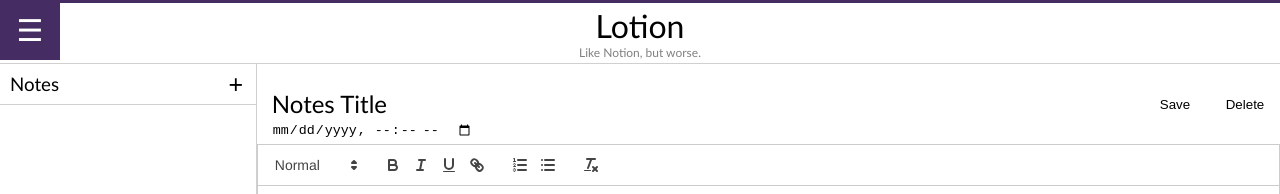
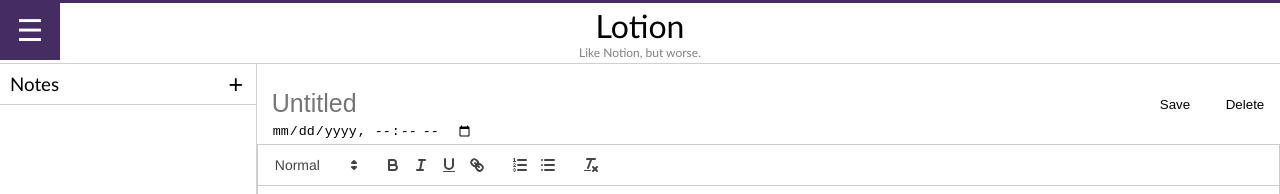
Before and after one commit to kdafrose/kdafrose, a React (Create React App) app: page /Edit in a window 1280 px wide. Shown: the top 194 px of the page. Built offline with nearby package versions, Linux system fonts and the light colour scheme.

Commit message:
Added user input for title

```diff
--- a/package.json
+++ b/package.json
@@ -11,6 +11,7 @@
     "react-quill": "^2.0.0",
     "react-router-dom": "^6.8.2",
     "react-scripts": "^5.0.1",
+    "react-uuid": "^2.0.0",
     "web-vitals": "^2.1.4"
   },
   "scripts": {
--- a/src/components/EditNotes.js
+++ b/src/components/EditNotes.js
@@ -1,17 +1,33 @@
 import React, { useState } from 'react';
 import ReactQuill from 'react-quill';
 import 'react-quill/dist/quill.snow.css';
+import uuid from 'react-uuid';
 //import Main from "./Main";
 //import { BrowserRouter } from "react-router-dom";
 
 //<ReactQuill theme="snow" value={value} onChange={setValue} />;
 
+var savedTitles = [];
 
 function EditNotes() {
 
-
+    // value for users notes
     const [value, setValue] = useState('');
 
+    // unique generated id for each notes
+    const unique_id = uuid();
+    // this generated a 6 length long id
+    // const generated_id = unique_id.slice(0,6);
+
+    // user defined notes title
+    const [title, setTitle] = useState('Untitled');
+    const changeTitle = (evt) => {
+        setTitle(evt.target.value);
+    }
+
+    console.log(title);
+
+    // for the Date of the notes
     const options = {
         year: "numeric",
         month: "long",
@@ -19,7 +35,6 @@
         hour: "numeric",
         minute: "numeric",
     };
-
     const formatDate = (when) => {
         const formatted = new Date(when).toLocaleString("en-US", options);
         if (formatted === "Invalid Date") {
@@ -45,7 +60,7 @@
                 <div className="Edit_column">
                     <div className='Edit_nav'>
                         <div className='Title_nav'>
-                            <h2 className='Title'> Notes Title</h2>
+                            < input type = 'text' className='Title' placeholder = {title} onChange = {changeTitle}/>
                             <div className='Title_nav_date'><input className='Date_button' onClick = {formatDate} type="datetime-local" /></div>
                         </div>
 
--- a/src/components/Main.js
+++ b/src/components/Main.js
@@ -30,7 +30,7 @@
                         <button onClick={addNote}>&#43;</button>
                     </div>
                     <div className="Notes_column_list">
-                        <p className='Notes_column_default_msg'>No Notes yet</p>
+                        <p className='Notes_column_default_msg'>No Notes Yet</p>
                     </div>
                 </div>
                 <div className="Edit_column">
--- a/src/index.css
+++ b/src/index.css
@@ -124,10 +124,12 @@
   width: 100%;
 }
 
-.Title{
+.Title {
   padding-top: 25px;
   padding-left: 15px;
-
+  border: none;
+  font-size: 25px;
+  outline: none;
 }
 
 .Title_buttons_nav{
```
Also changed, not shown: 1 other file (tests, documents, lock files or other folders).
